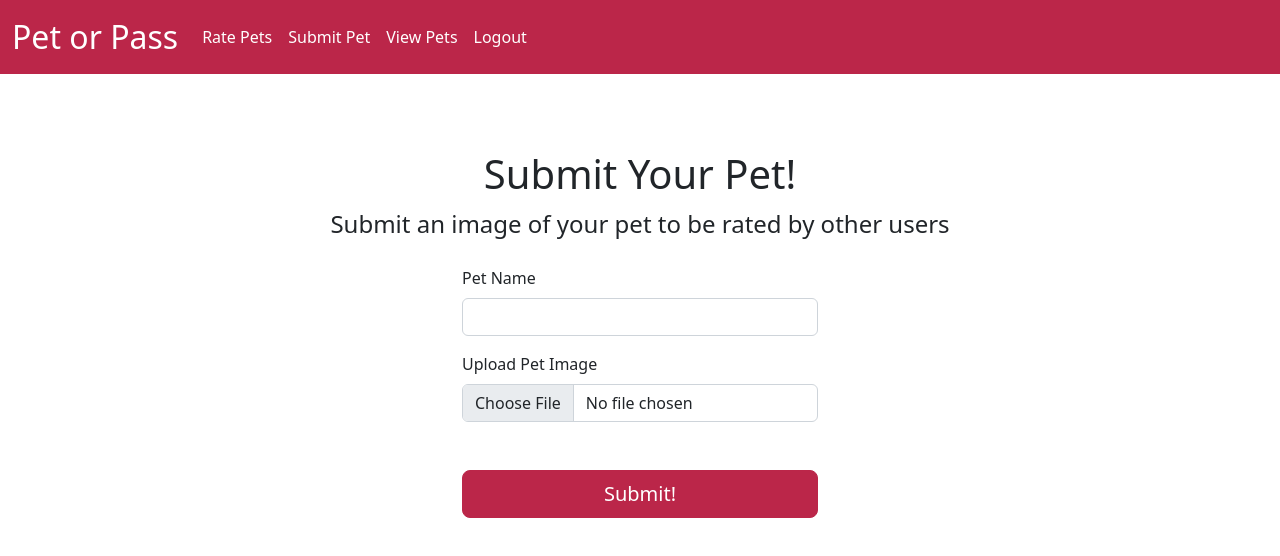
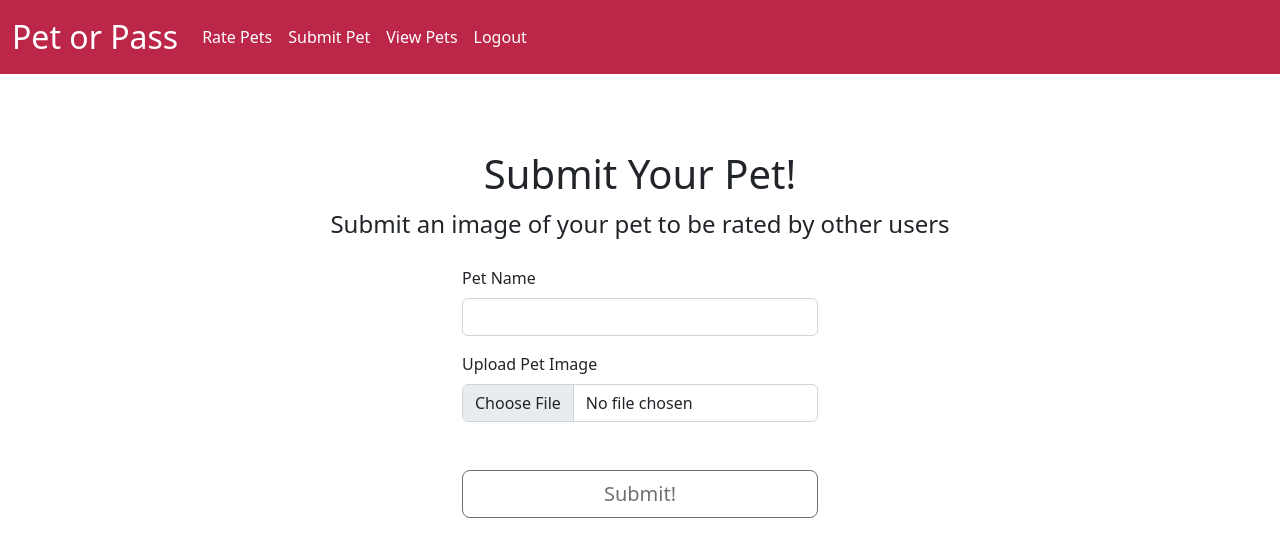
Before and after one commit to TotallyNotTito/PetOrPass, a React (Vite) app in the folder frontend/: page /submit-pet in a window 1280 px wide. Shown: the top 556 px of the page. Built offline with nearby package versions, Linux system fonts and the light colour scheme.

Commit message:
disable submit button if pet name field is empty

```diff
--- a/frontend/src/components/SubmitPetForm.tsx
+++ b/frontend/src/components/SubmitPetForm.tsx
@@ -7,11 +7,13 @@ export function SubmitPetForm() {
     let [petImage, setPetImage] = useState(null);
     let [submitSuccess, setSubmitSuccess] = useState(false);
     let [submitError, setSubmitError] = useState(false);
+    // let [disableButton, setDisableButton] = useState(true);
     const imageInputField = useRef(null);
 
     const onChangePetName = (event:any) => {
         setPetName(event.target.value);
         setSubmitError(false);
+        // petName === "" ? setDisableButton(true) : setDisableButton(false);
     }
 
     const onChangePetImage = (event:any) => {
@@ -86,7 +88,8 @@ export function SubmitPetForm() {
                 <div className="col-xl-4 col-md-6 col-sm-8 col-10">
                     <button className="btn btn-lg button-color w-100"
                             onClick={onSubmitPet}
-                            type="submit">Submit!</button>
+                            type="submit"
+                            disabled={petName === ''}>Submit!</button>
                 </div>
             </div>
         </form>
```
